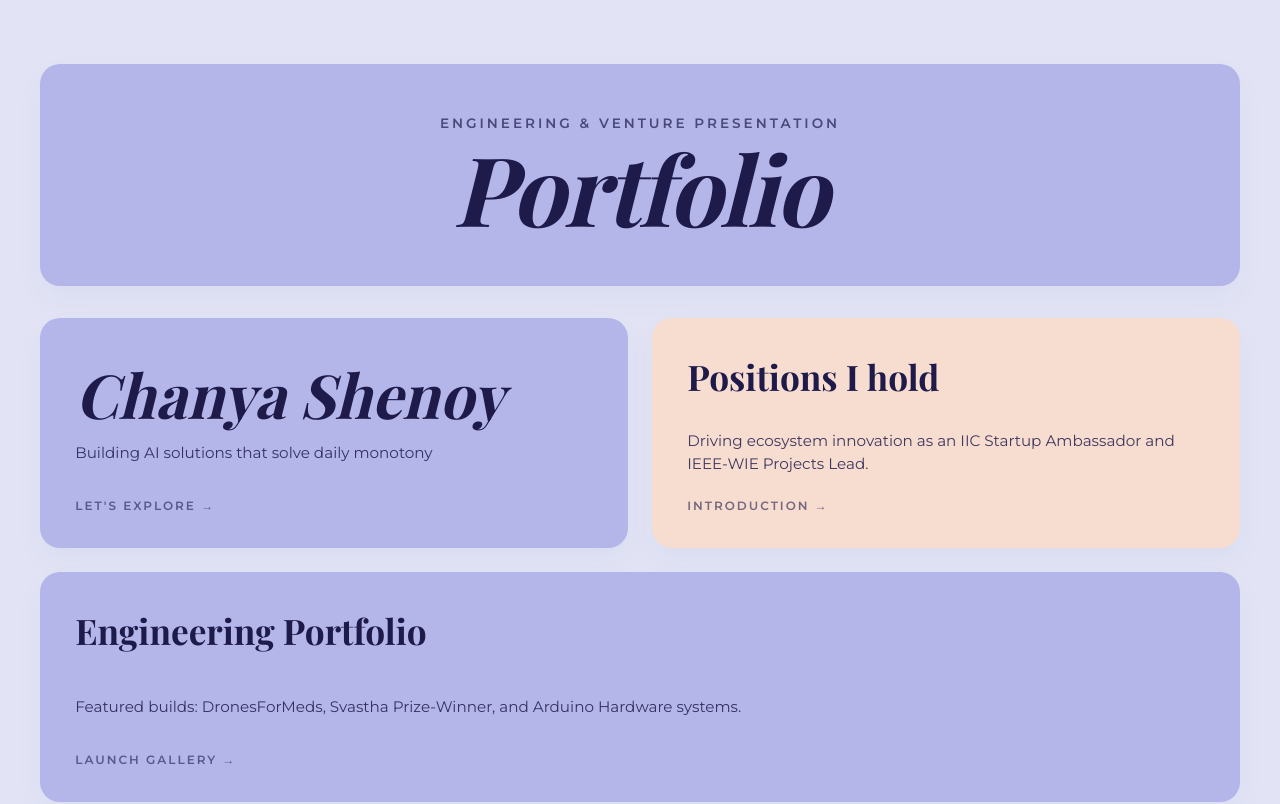
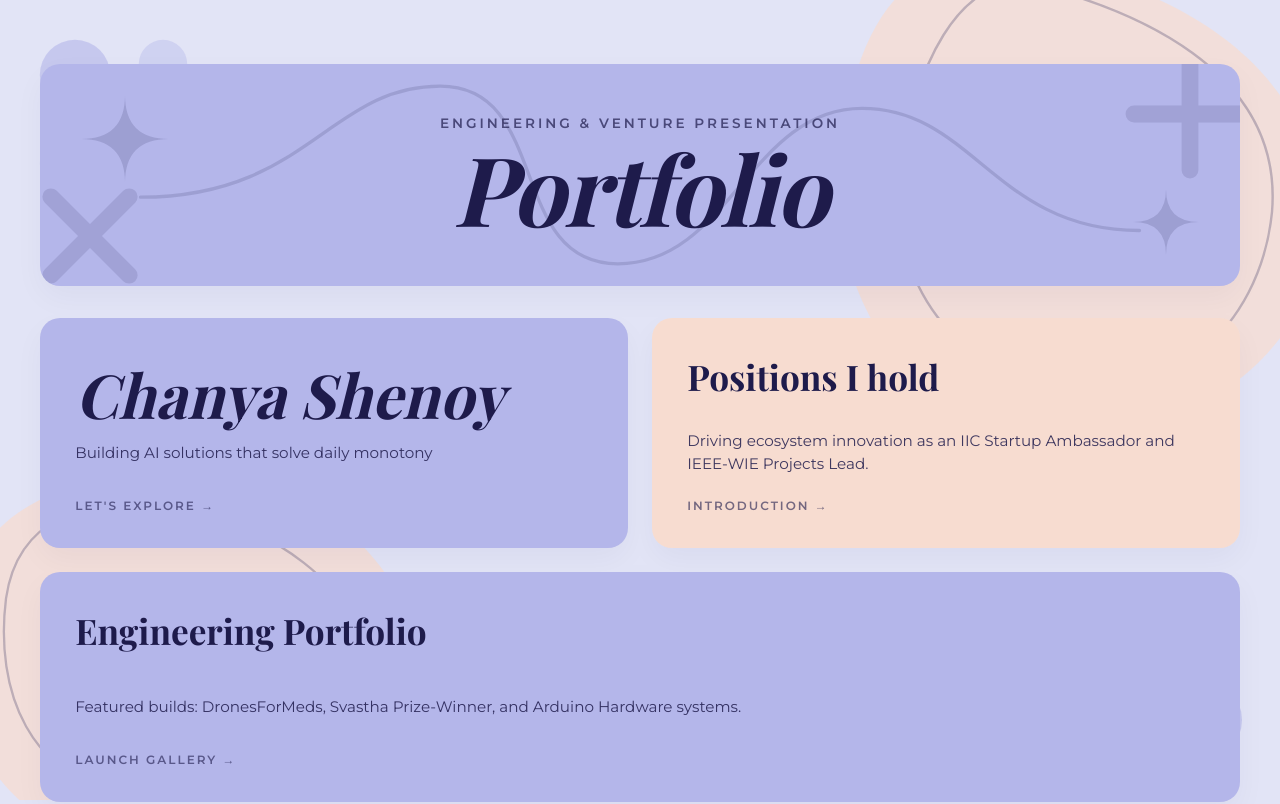
Before and after one commit to chanyashenoy/portfolio, a React (Vite) app: page / in a window 1280 px wide. Shown: the top 804 px of the page. Built offline with nearby package versions, Linux system fonts and the light colour scheme; a web font is replaced by a local one.

Commit message:
style: finish clean organic sidebar tracking elements

```diff
--- a/src/App.css
+++ b/src/App.css
@@ -28,6 +28,7 @@ html, body {
 }
 
 /* Fixed Background Wallpaper Decorations Container */
+/* --- Global Wallpaper Layer: Fixed Margin Track Assets --- */
 .page-background-decor {
   position: fixed;
   top: 0;
@@ -35,22 +36,45 @@ html, body {
   width: 100vw;
   height: 100vh;
   z-index: 0;
-  pointer-events: none;
+  pointer-events: none; /* Let clicks fall cleanly on bento grid slides */
   overflow: hidden;
 }
 
 .bg-shape {
   position: absolute;
-  width: 280px;
-  height: 280px;
-  transition: transform 10s ease-in-out;
+  transition: transform 0.5s ease-out;
 }
 
-/* Precise positive margins pulling the asset shapes inside browser view boundaries */
-.top-left-blobs { top: 20px; left: 20px; width: 180px; height: 180px; }
-.top-right-organic { top: 10px; right: 10px; width: 340px; height: 340px; }
-.bottom-left-organic { bottom: 20px; left: 20px; width: 300px; height: 300px; }
-.bottom-right-blobs { bottom: 30px; right: 30px; width: 200px; }
+/* Precise positioning to reveal full organic boundaries along margins */
+.top-left-blobs {
+  top: 20px;
+  left: 20px;
+  width: 220px;
+  height: 220px;
+}
+
+.top-right-organic {
+  top: -40px;
+  right: -40px;
+  width: 480px;
+  height: 480px;
+}
+
+.bottom-left-organic {
+  bottom: -40px;
+  left: -40px;
+  width: 460px;
+  height: 460px;
+}
+
+.bottom-right-blobs {
+  bottom: 20px;
+  right: 20px;
+  width: 240px;
+  height: 240px;
+}
+
+/* Remove or comment out any old .card-accent rules to ensure clean cards! */
 
 /* 4-Column Presentation Slide Grid layout */
 .bento-grid {
@@ -84,14 +108,15 @@ html, body {
 
 /* --- Intentional Alternating Color Scheme Track --- */
 .splash-header-card { grid-column: span 4; background-color: #b4b6ea !important; }
-/* Update these specific selectors in your App.css to keep the checkerboard perfect */
 .hero-card           { background-color: #b4b6ea !important; } /* Lavender */
 .about-card          { background-color: #f7dcd0 !important; } /* Peach */
-.drone-card          { background-color: #b4b6ea !important; } /* Lavender (Projects) */
-.skills-card         { background-color: #f7dcd0 !important; } /* Peach (Switched for alternate) */
-.interests-card      { background-color: #b4b6ea !important; } /* Lavender */
-.achievements-card   { background-color: #f7dcd0 !important; } /* Peach */
-.contact-card        { background-color: #b4b6ea !important; } /* Lavender bottom wrap */
+.drone-card          { background-color: #b4b6ea !important; } /* Lavender */
+.svastha-card        { background-color: #f7dcd0 !important; } /* Peach */
+.skills-card         { background-color: #b4b6ea !important; } /* Lavender */
+.interests-card      { background-color: #f7dcd0 !important; } /* Peach */
+.achievements-card   { background-color: #b4b6ea !important; } /* Lavender */
+.contact-card        { background-color: #f7dcd0 !important; } /* Peach Wrap */
+
 /* Dynamic Width Spans For Restoring Clean Coordinates */
 .grid-col-4 { grid-column: span 4; }
 .grid-col-2 { grid-column: span 2; }
@@ -303,3 +328,54 @@ html, body {
   .overlay-content { padding: 2.5rem 1.5rem; }
   .contact-grid-box { grid-template-columns: 1fr; }
 }
+/* --- Final Aesthetic Polish: Decorative Vector Graphics --- */
+
+/* Small sparkle/asterisk accents inside individual bento cards */
+.card-accent {
+  position: absolute;
+  top: 15px;
+  right: 15px;
+  width: 50px;
+  height: 50px;
+  pointer-events: none; /* Allows clicks to pass through to the card */
+  z-index: 1;
+}
+
+/* Enhanced Floating Graphics for the Navy Pop-up Interface */
+.popup-decor {
+  position: absolute;
+  width: 150px;
+  height: 150px;
+  pointer-events: none;
+  z-index: 0; /* Sits behind the modal text */
+}
+
+/* Positioning for Pop-up Stars to mimic reference images */
+.top-left-star {
+  top: -20px;
+  left: -20px;
+}
+
+.bottom-right-star {
+  bottom: -30px;
+  right: -30px;
+}
+
+/* Modal text container depth fix */
+.modal-inner-layout {
+  position: relative;
+  z-index: 2; /* Ensures text is always above the floating background stars */
+}
+
+/* Custom Scrollbar for the Navy Pop-up (Chrome/Safari) */
+.overlay-content::-webkit-scrollbar {
+  width: 6px;
+}
+.overlay-content::-webkit-scrollbar-track {
+  background: rgba(255, 255, 255, 0.05);
+  border-radius: 10px;
+}
+.overlay-content::-webkit-scrollbar-thumb {
+  background: rgba(180, 182, 234, 0.3);
+  border-radius: 10px;
+}
--- a/src/App.jsx
+++ b/src/App.jsx
@@ -6,6 +6,7 @@ export default function App() {
 
   // Comprehensive portfolio database populated cleanly from content.pdf mapping
   // Updated portfolio database with consolidated projects and verified keys
+  // Updated portfolio database with all achievements fully integrated
   const portfolioData = {
     hero: {
       title: "Chanya Shenoy",
@@ -18,12 +19,12 @@ export default function App() {
           <div className="modal-stat-pill">Current Academic Standing: 8.62 CGPA</div>
           <div className="decor-divider"></div>
           <h3>Core Vision & Driven Focus</h3>
-          <p>I focus heavily on building technological systems where the processing power of AI connects naturally with the niche of human creativity.   I enjoy solving those mundane, hidden problems that people discuss casually over evening chai.  </p>
+          <p>I focus heavily on building technological systems where the processing power of AI connects naturally with the niche of human creativity. I enjoy solving those mundane, hidden problems that people discuss casually over evening chai.</p>
         </div>
       )
     },
     about: {
-      title: "Positions I hold ",
+      title: "Positions I hold",
       summary: "Driving ecosystem innovation as an IIC Startup Ambassador and IEEE-WIE Projects Lead.",
       fullDetail: (
         <div className="modal-inner-layout">
@@ -32,65 +33,64 @@ export default function App() {
           <div className="experience-block">
             <div className="exp-header">
               <h4>STARTUP AMBASSADOR</h4>
-              <span>Dec 2025 - Present  </span>
+              <span>Dec 2025 - Present</span>
             </div>
-            <h5>Institutions Innovation Council (IIC), VIT  </h5>
-            <p>Helping initial-stage startups scale through funding and grants.   Organized multiple events hosting various founders and leaders of the industry.  </p>
+            <h5>Institutions Innovation Council (IIC), VIT</h5>
+            <p>Helping initial-stage startups scale through funding and grants. Organized multiple events hosting various founders and leaders of the industry.</p>
           </div>
           <div className="experience-block">
             <div className="exp-header">
               <h4>PROJECTS & MANAGEMENT MEMBER</h4>
-              <span>Jan 2025 - Present  </span>
+              <span>Jan 2025 - Present</span>
             </div>
-            <h5>IEEE-WIE  </h5>
-            <p>Directly involved in the projects and management domain for engineering initiatives.  </p>
+            <h5>IEEE-WIE</h5>
+            <p>Directly involved in the projects and management domain for engineering initiatives.</p>
           </div>
         </div>
       )
     },
     skills: {
       title: "Technical Toolkit",
-      summary: "Languages, web stacks, and foundational engineering toolchains.  ",
+      summary: "Languages, web stacks, and foundational engineering toolchains.",
       fullDetail: (
         <div className="modal-inner-layout">
           <h2>Technical Skills & Assets</h2>
           <div className="decor-divider"></div>
           <h3>Programming</h3>
           <div className="badge-list">
-            <span className="badge">Python  </span>
-            <span className="badge">C  </span>
-            <span className="badge">C++  </span>
-            <span className="badge">SQL  </span>
+            <span className="badge">Python</span>
+            <span className="badge">C</span>
+            <span className="badge">C++</span>
+            <span className="badge">SQL</span>
           </div>
           <h3>Web & AI</h3>
           <div className="badge-list">
-            <span className="badge">HTML  </span>
-            <span className="badge">CSS  </span>
-            <span className="badge text-highlight">Prompt Engineering  </span>
+            <span className="badge">HTML</span>
+            <span className="badge">CSS</span>
+            <span className="badge text-highlight">Prompt Engineering</span>
           </div>
         </div>
       )
     },
-    // FIXED KEY: Changed from 'explore' to 'interests' to match the click handler
     interests: {
       title: "Exploring these!",
-      summary: "Currently mapping multi-agent systems, and system design pipelines.  ",
+      summary: "Currently mapping multi-agent systems, and system design pipelines.",
       fullDetail: (
         <div className="modal-inner-layout">
           <h2>Ecosystem Horizons</h2>
           <div className="decor-divider"></div>
           <ul className="bullet-list">
-            <li><strong>Multi-agent AI systems  </strong></li>
-            <li><strong>Product management  </strong></li>
-            <li><strong>LLM applications  </strong></li>
-            <li><strong>System design  </strong></li>
+            <li><strong>Multi-agent AI systems</strong></li>
+            <li><strong>Product management</strong></li>
+            <li><strong>LLM applications</strong></li>
+            <li><strong>System design</strong></li>
           </ul>
         </div>
       )
     },
     projects: {
       title: "Engineering Portfolio",
-      summary: "Featured builds: DronesForMeds, Svastha Prize-Winner, and Arduino Hardware systems.  ",
+      summary: "Featured builds: DronesForMeds, Svastha Prize-Winner, and Arduino Hardware systems.",
       fullDetail: (
         <div className="modal-inner-layout">
           <h2>Technical Implementations</h2>
@@ -99,7 +99,7 @@ export default function App() {
           <div className="experience-block">
             <div className="project-badge-tag">Full-Stack Build</div>
             <h4>DronesForMeds</h4>
-            <p>Project lead of a team of 4.   Aiming to solve the scarcity of medical supplies in remote regions through a dashboard used to monitor drone systems.  </p>
+            <p>Project lead of a team of 4. Aiming to solve the scarcity of medical supplies in remote regions through a dashboard used to monitor drone systems.</p>
             <div className="modal-links">
               <a href="https://github.com/chanyashenoy/dronesformeds.git" target="_blank" rel="noreferrer" className="action-link-btn">GitHub Repo ↗</a>
             </div>
@@ -108,47 +108,57 @@ export default function App() {
           <div className="experience-block">
             <div className="project-badge-tag prize-tag">🏆 Award Winner</div>
             <h4>Svastha - Idea Prototype</h4>
-            <p>Won The Most Innovative Idea award at the All Girls Ideathon.   Involved problem identification, brainstorming, and solution design.  </p>
+            <p>Won The Most Innovative Idea award at the All Girls Ideathon. Involved problem identification, brainstorming, and solution design.</p>
           </div>
 
           <div className="experience-block">
             <div className="project-badge-tag">Hardware Segment</div>
             <h4>Arduino Project</h4>
-            <p>Created a voice-based Bluetooth connected system.  </p>
+            <p>Created a voice-based Bluetooth connected system.</p>
           </div>
         </div>
       )
     },
     achievements: {
       title: "Achievements",
-      summary: "Honeywell Leadership Scholar at US Space Camp and Outstanding Student of the Year.  ",
+      summary: "Honeywell Scholar at US Space Camp, Outstanding Student of the Year, and SheFi Scholar.",
       fullDetail: (
         <div className="modal-inner-layout">
           <h2>Distinctions & Fellowships</h2>
           <div className="decor-divider"></div>
+
           <div className="experience-block">
-            <h4>Honeywell Leadership Challenge Academy  </h4>
-            <h5>Space Camp at Huntsville, Alabama, USA  </h5>
-            <p>Selected as 1 of 250 students globally.   Learned teamwork, innovation, and presentation through crisis management and heat-shield prototyping.  </p>
+            <div className="project-badge-tag prize-tag">🏆 Apex School Honor</div>
+            <h4>Outstanding Student of the Year</h4>
+            <p>Conferred high school's absolute top honor, recognizing comprehensive leadership capacity, absolute academic consistency, and public forum representation.</p>
           </div>
+
           <div className="experience-block">
-            <h4>SheFi Scholar  </h4>
-            <p>Fully funded Web3 and Blockchain based course.  </p>
+            <div className="project-badge-tag">Global Selection</div>
+            <h4>Honeywell Leadership Challenge Academy</h4>
+            <h5>Space Camp at Huntsville, Alabama, USA</h5>
+            <p>Selected as 1 of 250 students globally out of 1,000+ competitive international applications. Developed practical skills in crisis management, heat-shield prototyping, and structural innovation workshops.</p>
+          </div>
+
+          <div className="experience-block">
+            <div className="project-badge-tag">Web3 Fellowship</div>
+            <h4>SheFi Scholar</h4>
+            <p>Selected for a fully funded, highly technical track focusing on Web3 ecosystems, smart contracts, and blockchain architectures.</p>
           </div>
         </div>
       )
     },
     contact: {
       title: "Initiate Connection",
-      summary: "Let's co-engineer tools or discuss startup strategy. Get in touch.  ",
+      summary: "Let's co-engineer tools or discuss startup strategy. Get in touch.",
       fullDetail: (
         <div className="modal-inner-layout text-center">
-          <h2>Let's build something meaningful.  </h2>
+          <h2>Let's build something meaningful.</h2>
           <div className="decor-divider margin-center"></div>
           <div className="contact-grid-box">
-            <div className="contact-line"><strong>Email:</strong> chanyashenoy@gmail.com  </div>
-            <div className="contact-line"><strong>LinkedIn:</strong> Chanya Shenoy  </div>
-            <div className="contact-line"><strong>GitHub:</strong> @chanyashenoy  </div>
+            <div className="contact-line"><strong>Email:</strong> chanyashenoy@gmail.com</div>
+            <div className="contact-line"><strong>LinkedIn:</strong> Chanya Shenoy</div>
+            <div className="contact-line"><strong>GitHub:</strong> @chanyashenoy</div>
           </div>
           <div className="modal-links">
             <a href="https://www.linkedin.com/in/chanya-shenoy-a6b233376" target="_blank" rel="noreferrer" className="action-link-btn" style={{marginRight: '10px'}}>LinkedIn ↗</a>
@@ -161,61 +171,108 @@ export default function App() {
 
   return (
     <div className="portfolio-container">
-      {/* Background decor omitted for brevity - keep your current SVG background layer here */}
+      {/* 1. Global Page Background Track - Styled to match your organic design */}
+      <div className="page-background-decor">
+        {/* Top Left Floating Pastel Dots */}
+        <svg className="bg-shape top-left-blobs" viewBox="0 0 200 200" xmlns="http://www.w3.org/2000/svg">
+          <circle cx="50" cy="50" r="32" fill="#b4b6ea" opacity="0.6" />
+          <circle cx="130" cy="40" r="22" fill="#b4b6ea" opacity="0.4" />
+          <circle cx="30" cy="130" r="12" fill="#b4b6ea" opacity="0.3" />
+        </svg>
+
+        {/* Top Right Organic Pink Blob with Inward Flowing Wave Lines */}
+        <svg className="bg-shape top-right-organic" viewBox="0 0 400 400" xmlns="http://www.w3.org/2000/svg">
+          <path d="M120,0 C220,0 400,60 400,220 C400,320 300,400 180,400 C80,400 0,300 0,200 C0,80 40,0 120,0 Z" fill="#f7dcd0" opacity="0.75" />
+          <path d="M160,20 C240,40 370,90 360,210 C350,310 270,370 190,360 C110,350 40,280 50,180 C60,90 100,10 160,20" stroke="#1e1b4b" strokeWidth="2" fill="none" opacity="0.25" />
+        </svg>
+
+        {/* Bottom Left Soft Pink Blob with Flowing Wave Lines */}
+        <svg className="bg-shape bottom-left-organic" viewBox="0 0 400 400" xmlns="http://www.w3.org/2000/svg">
+          <path d="M200,80 C300,80 400,160 400,260 C400,360 280,400 160,400 C40,400 0,320 0,220 C0,120 80,80 200,80 Z" fill="#f7dcd0" opacity="0.75" />
+          <path d="M180,110 C260,120 360,180 350,260 C340,330 250,370 150,360 C60,350 30,270 40,190 C50,120 110,100 180,110" stroke="#1e1b4b" strokeWidth="2" fill="none" opacity="0.25" />
+        </svg>
+
+        {/* Bottom Right Floating Pastel Dots */}
+        <svg className="bg-shape bottom-right-blobs" viewBox="0 0 200 200" xmlns="http://www.w3.org/2000/svg">
+          <circle cx="150" cy="150" r="35" fill="#b4b6ea" opacity="0.6" />
+          <circle cx="80" cy="160" r="18" fill="#b4b6ea" opacity="0.4" />
+          <circle cx="170" cy="80" r="10" fill="#b4b6ea" opacity="0.3" />
+        </svg>
+      </div>
 
       <div className="bento-grid">
+        {/* Splash Header */}
         <div className="splash-header-card">
+          <svg className="splash-curve" viewBox="0 0 800 200" fill="none" xmlns="http://www.w3.org/2000/svg">
+            <path d="M-50,120 C100,120 120,20 220,20 C320,20 280,180 380,180 C480,180 500,40 600,40 C700,40 720,150 850,150"
+                  stroke="#1e1b4b" strokeWidth="3" strokeLinecap="round" opacity="0.15" />
+          </svg>
+          <svg className="deco-shape top-left-sparkle" viewBox="0 0 100 100"><path d="M50,10 Q50,50 90,50 Q50,50 50,90 Q50,50 10,50 Q50,50 50,10 Z" fill="#1e1b4b" opacity="0.15" /></svg>
+          <svg className="deco-shape top-right-asterisk" viewBox="0 0 100 100"><g stroke="#1e1b4b" strokeWidth="12" strokeLinecap="round" opacity="0.12"><line x1="50" y1="10" x2="50" y2="90" /><line x1="10" y1="50" x2="90" y2="50" /></g></svg>
+          <svg className="deco-shape bottom-left-asterisk" viewBox="0 0 100 100"><g stroke="#1e1b4b" strokeWidth="12" strokeLinecap="round" opacity="0.12"><line x1="22" y1="22" x2="78" y2="78" /><line x1="22" y1="78" x2="78" y2="22" /></g></svg>
+          <svg className="deco-shape bottom-right-sparkle" viewBox="0 0 100 100"><path d="M60,30 Q60,60 90,60 Q60,60 60,90 Q60,60 30,60 Q60,60 60,30 Z" fill="#1e1b4b" opacity="0.15" /></svg>
           <div className="splash-badge">Engineering & Venture Presentation</div>
           <h1 className="splash-title">Portfolio</h1>
         </div>
 
-        {/* 1. Identity */}
+        {/* 1. Identity Slide Block */}
         <div className="bento-card hero-card grid-col-2" onClick={() => setActiveSection('hero')}>
-          <div><h2>{portfolioData.hero.title}</h2><p>{portfolioData.hero.subtitle}</p></div>
+          <div>
+            <h2>{portfolioData.hero.title}</h2>
+            <p>{portfolioData.hero.subtitle}</p>
+          </div>
           <div className="card-footer">Let's Explore →</div>
         </div>
 
-        {/* 2. Leadership */}
+        {/* 2. Positions I Hold Slide Block */}
         <div className="bento-card about-card grid-col-2" onClick={() => setActiveSection('about')}>
-          <h2>{portfolioData.about.title}</h2><p>{portfolioData.about.summary}</p>
+          <h2>{portfolioData.about.title}</h2>
+          <p>{portfolioData.about.summary}</p>
           <div className="card-footer">Introduction →</div>
         </div>
 
-        {/* 3. Consolidated Projects - NOW LONG SPANNING */}
+        {/* 3. Consolidated Engineering Projects Block */}
         <div className="bento-card drone-card grid-col-4" onClick={() => setActiveSection('projects')}>
-          <h2>{portfolioData.projects.title}</h2><p>{portfolioData.projects.summary}</p>
+          <h2>{portfolioData.projects.title}</h2>
+          <p>{portfolioData.projects.summary}</p>
           <div className="card-footer">Launch Gallery →</div>
         </div>
 
-        {/* 4. Technical Skills */}
+        {/* 4. Technical Skills Block */}
         <div className="bento-card skills-card grid-col-1" onClick={() => setActiveSection('skills')}>
-          <h2>{portfolioData.skills.title}</h2><p>{portfolioData.skills.summary}</p>
+          <h2>{portfolioData.skills.title}</h2>
+          <p>{portfolioData.skills.summary}</p>
           <div className="card-footer">Inspect Stack →</div>
         </div>
 
-        {/* 5. Active Exploration - POP-UP FIXED */}
+        {/* 5. Active Exploration Block */}
         <div className="bento-card interests-card grid-col-1" onClick={() => setActiveSection('interests')}>
-          <h2>{portfolioData.interests.title}</h2><p>{portfolioData.interests.summary}</p>
+          <h2>{portfolioData.interests.title}</h2>
+          <p>{portfolioData.interests.summary}</p>
           <div className="card-footer">View Spheres →</div>
         </div>
 
-        {/* 6. Achievements */}
+        {/* 6. Achievements Block */}
         <div className="bento-card achievements-card grid-col-2" onClick={() => setActiveSection('achievements')}>
-          <h2>{portfolioData.achievements.title}</h2><p>{portfolioData.achievements.summary}</p>
+          <h2>{portfolioData.achievements.title}</h2>
+          <p>{portfolioData.achievements.summary}</p>
           <div className="card-footer">View Honors →</div>
         </div>
 
-        {/* 7. Contact Card */}
+        {/* 7. Contact Card Block */}
         <div className="bento-card contact-card grid-col-4" onClick={() => setActiveSection('contact')}>
-          <h2>Let's work together!</h2><p>{portfolioData.contact.summary}</p>
+          <h2>Let's work together!</h2>
+          <p>{portfolioData.contact.summary}</p>
           <div className="card-footer">Ping Terminal →</div>
         </div>
       </div>
 
-      {/* Overlay logic remains the same - ensure it uses activeSection as key */}
+      {/* 4. Full-Screen Overlay Layer - Keeping your popup graphics exactly as requested */}
       <div className={`fullscreen-overlay ${activeSection ? 'active' : ''}`}>
         {activeSection && (
           <div className="overlay-content">
+            <svg className="popup-decor top-left-star" viewBox="0 0 100 100"><path d="M50,10 Q50,50 90,50 Q50,50 50,90 Q50,50 10,50 Q50,50 50,10 Z" fill="#b4b6ea" opacity="0.2" /></svg>
+            <svg className="popup-decor bottom-right-star" viewBox="0 0 100 100"><g stroke="#f7dcd0" strokeWidth="10" opacity="0.15"><line x1="50" y1="10" x2="50" y2="90"/><line x1="10" y1="50" x2="90" y2="50"/></g></svg>
             <button className="close-btn" onClick={() => setActiveSection(null)}>×</button>
             {portfolioData[activeSection].fullDetail}
           </div>
```
